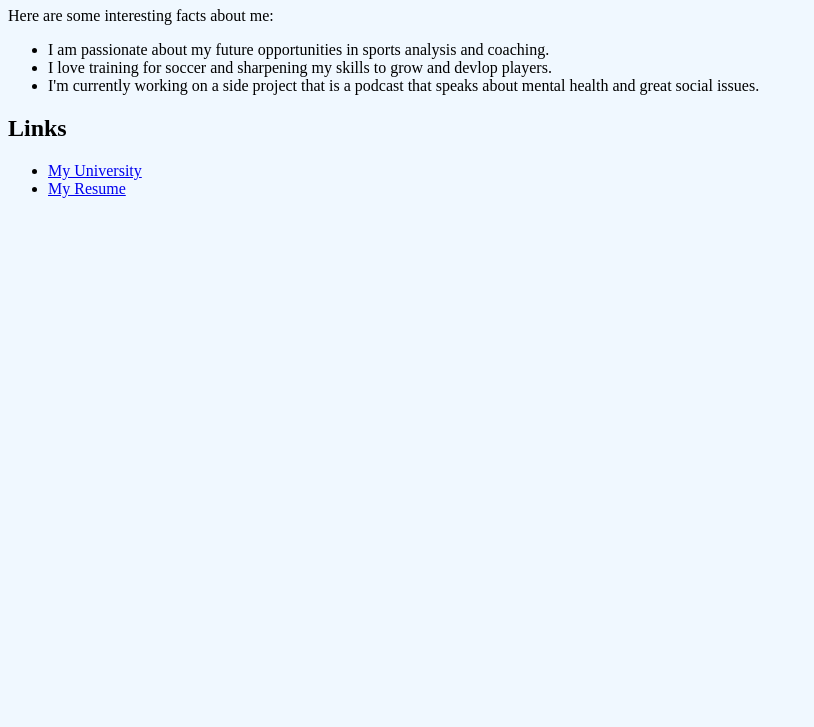
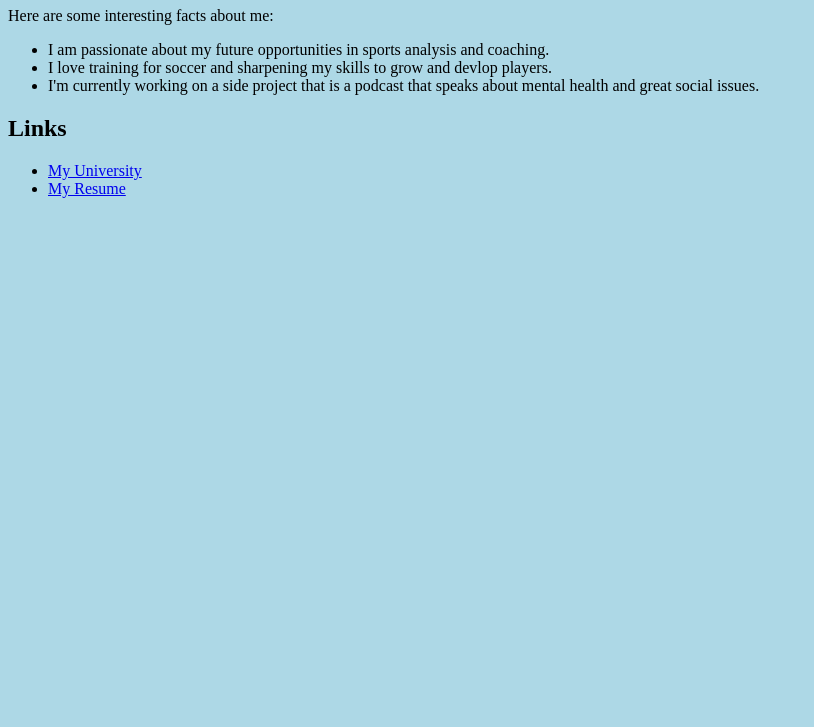
Before and after one commit to geokachow11/HTML-SE, a plain HTML site: page index.html in a window 1280 px wide. Shown: the part 73-800 px from the top of the page, without its empty margins (0-814 px from the left). Drawn offline with Linux system fonts and the light colour scheme.

Commit message:
Update index.html

```diff
--- a/index.html
+++ b/index.html
@@ -4,9 +4,9 @@
     <meta charset="UTF-8">
     <meta name="viewport" content="width=device-width, initial-scale=1.0">
     <title>About Me</title>
-     <style>
+    <style>
         body {
-            background-color: #f0f8ff;
+            background-color: lightblue;
         }
     </style>
 </head>
```
